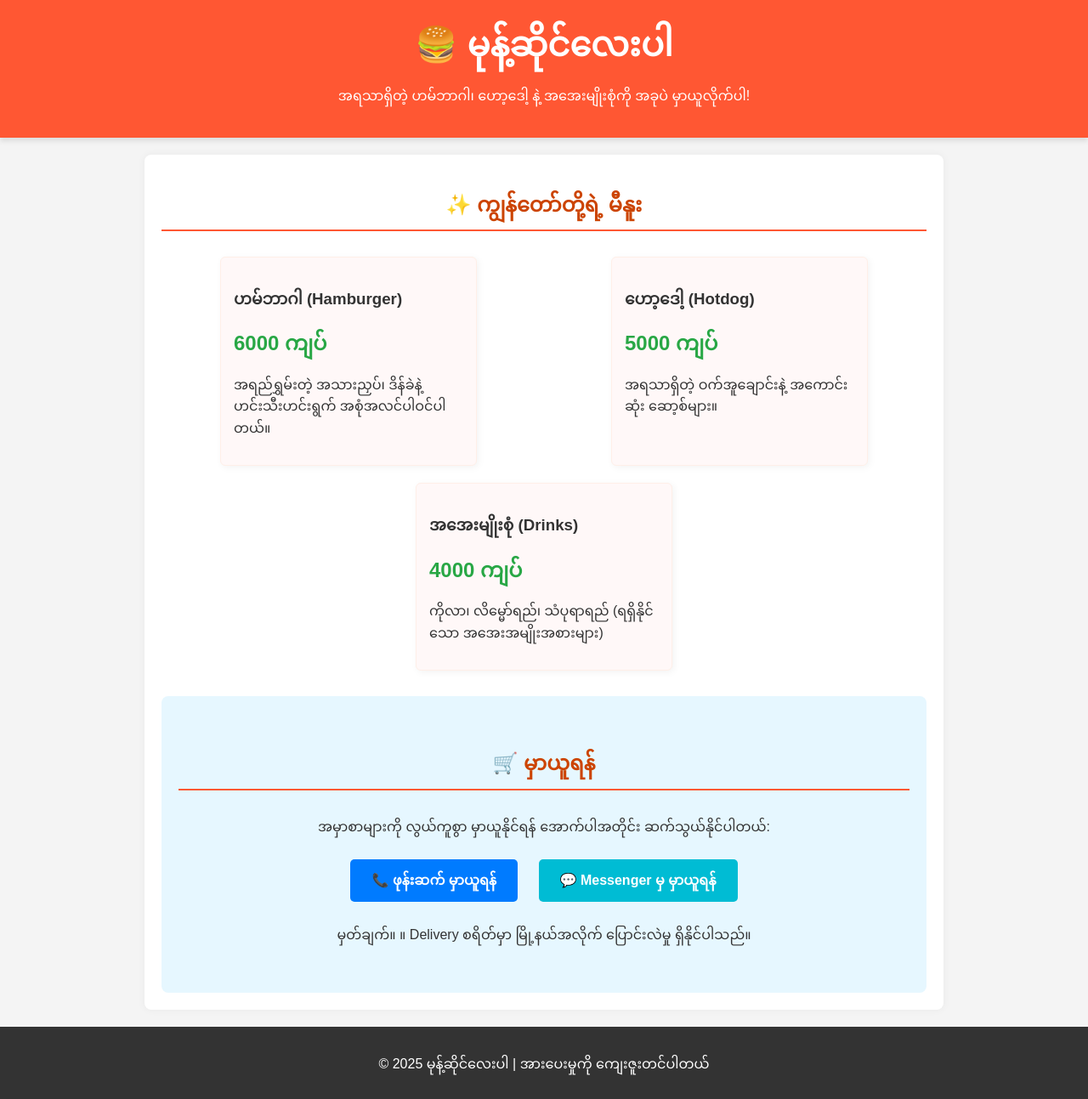
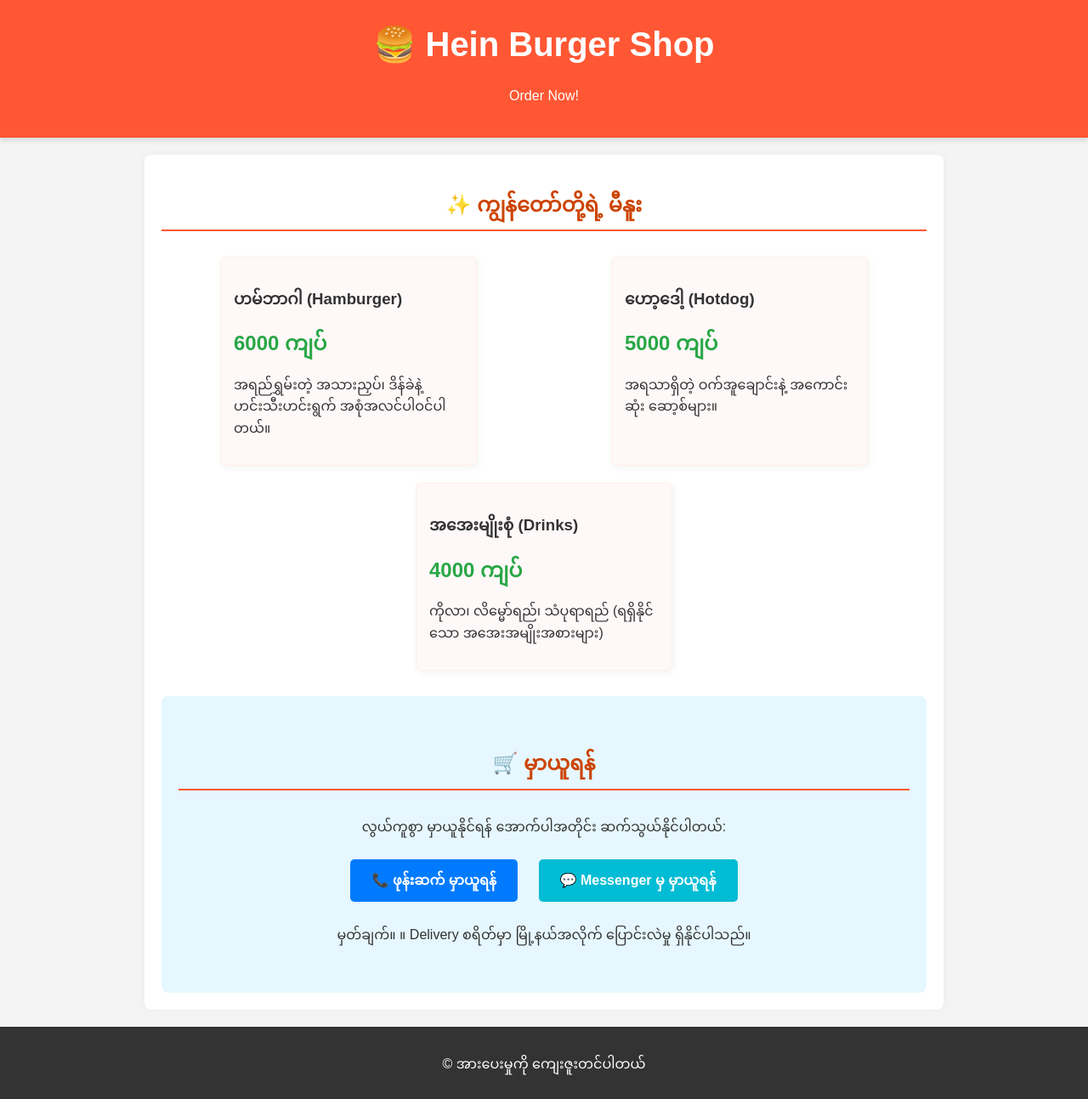
Before and after one commit to hhte342-boop/my-burger-menu, a plain HTML site: page index.html in a window 1280 px wide. Shown: the top 1293 px of the page at 85% size. Drawn offline with Linux system fonts and the light colour scheme.

Commit message:
Update index.html

```diff
--- a/index.html
+++ b/index.html
@@ -3,13 +3,13 @@
 <head>
     <meta charset="UTF-8">
     <meta name="viewport" content="width=device-width, initial-scale=1.0">
-    <title>🍔 မုန့်ဆိုင်လေးပါ - Online Menu</title>
+    <title>🍔 Hein Burger Shop - Online Menu</title>
     <link rel="stylesheet" href="style.css">
 </head>
 <body>
     <header>
-        <h1>🍔 မုန့်ဆိုင်လေးပါ</h1>
-        <p>အရသာရှိတဲ့ ဟမ်ဘာဂါ၊ ဟော့ဒေါ့ နဲ့ အအေးမျိုးစုံကို အခုပဲ မှာယူလိုက်ပါ!</p>
+        <h1>🍔 Hein Burger Shop </h1>
+        <p>Order Now!</p>
     </header>
 
     <main>
@@ -36,7 +36,7 @@
 
         <section id="order-now">
             <h2>🛒 မှာယူရန်</h2>
-            <p>အမှာစာများကို လွယ်ကူစွာ မှာယူနိုင်ရန် အောက်ပါအတိုင်း ဆက်သွယ်နိုင်ပါတယ်:</p>
+            <p>လွယ်ကူစွာ မှာယူနိုင်ရန် အောက်ပါအတိုင်း ဆက်သွယ်နိုင်ပါတယ်:</p>
             <a href="tel:09961227217" class="cta-button phone">📞 ဖုန်းဆက် မှာယူရန်</a>
             <a href="https://m.me/yourpageid" target="_blank" class="cta-button message">💬 Messenger မှ မှာယူရန်</a>
 
@@ -45,7 +45,7 @@
     </main>
 
     <footer>
-        <p>&copy; 2025 မုန့်ဆိုင်လေးပါ | အားပေးမှုကို ကျေးဇူးတင်ပါတယ်</p>
+        <p>&copy; အားပေးမှုကို ကျေးဇူးတင်ပါတယ်</p>
     </footer>
 </body>
 </html>
```
